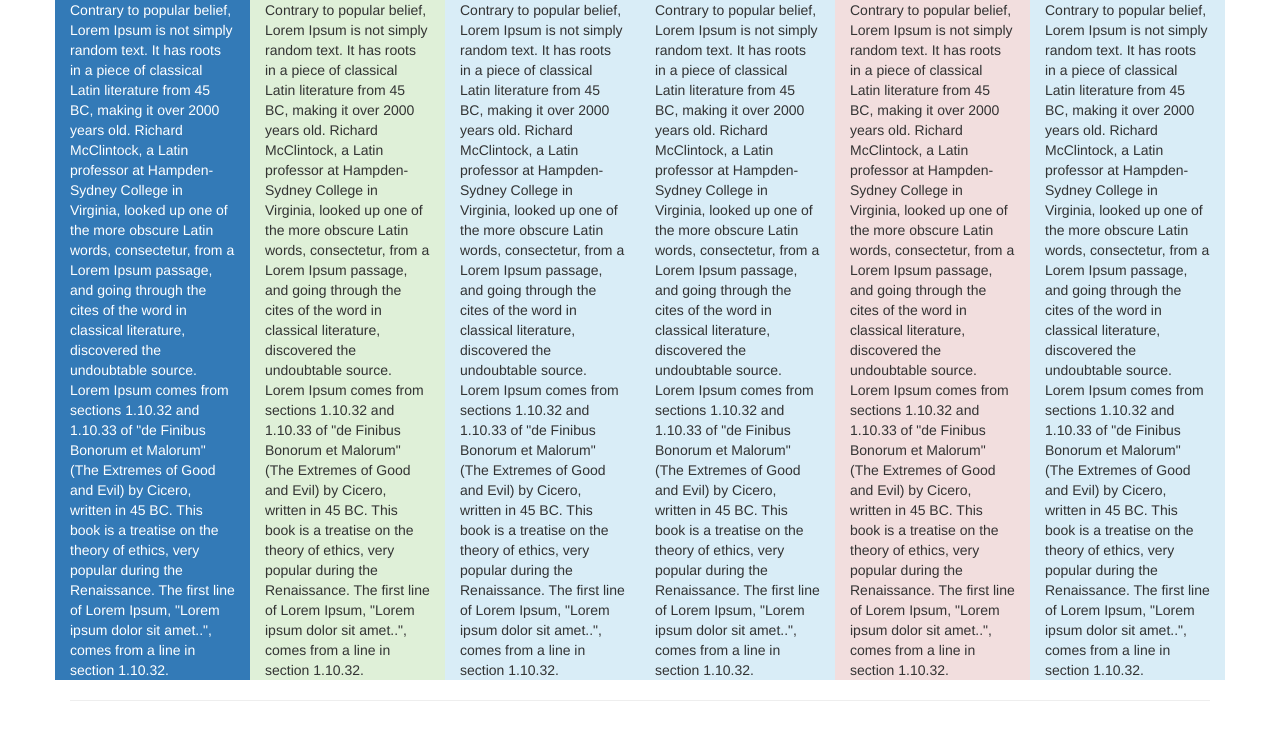
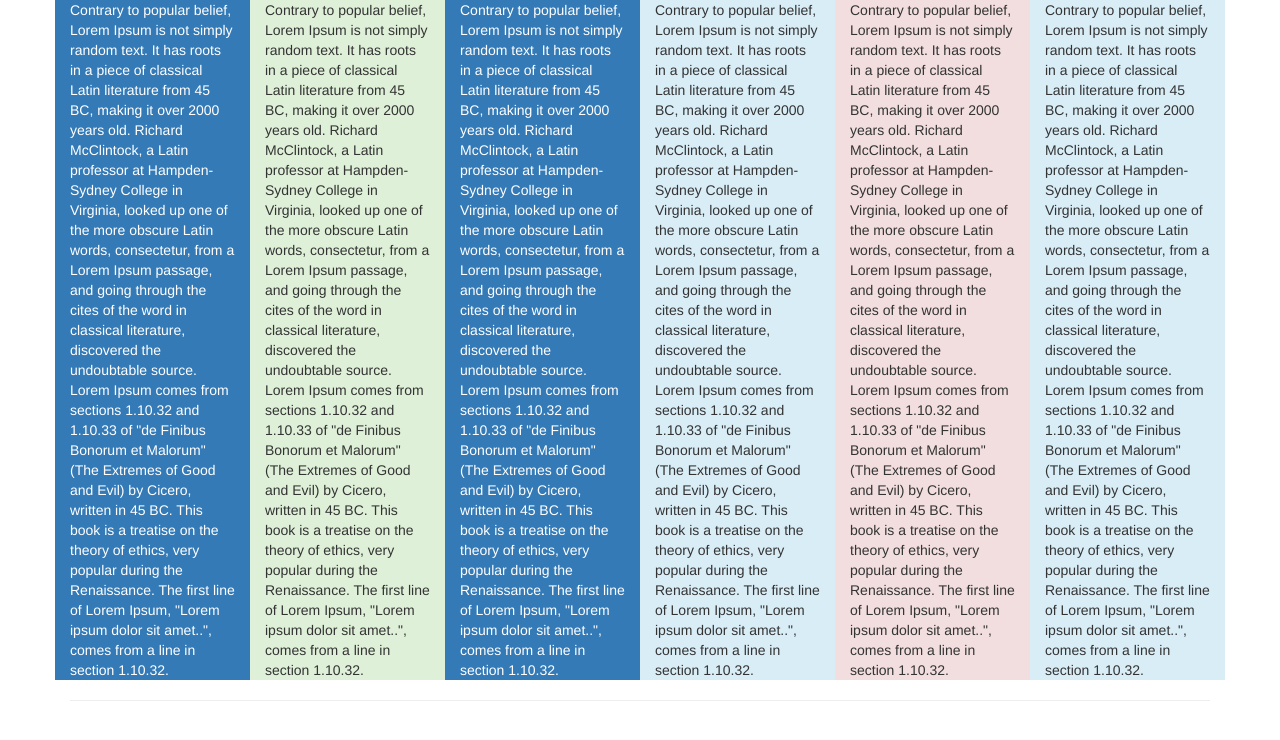
Before and after one commit to bevans21/bevans21.github.io, a plain HTML site: page other projects/index.html in a window 1280 px wide. Drawn offline with nearby package versions, Linux system fonts and the light colour scheme.

Commit message:
colour change

```diff
--- a/other projects/index.html
+++ b/other projects/index.html
@@ -19,7 +19,7 @@ Contrary to popular belief, Lorem Ipsum is not simply random text. It has roots
             Contrary to popular belief, Lorem Ipsum is not simply random text. It has roots in a piece of classical Latin literature from 45 BC, making it over 2000 years old. Richard McClintock, a Latin professor at Hampden-Sydney College in Virginia, looked up one of the more obscure Latin words, consectetur, from a Lorem Ipsum passage, and going through the cites of the word in classical literature, discovered the undoubtable source. Lorem Ipsum comes from sections 1.10.32 and 1.10.33 of "de Finibus Bonorum et Malorum" (The Extremes of Good and Evil) by Cicero, written in 45 BC. This book is a treatise on the theory of ethics, very popular during the Renaissance. The first line of Lorem Ipsum, "Lorem ipsum dolor sit amet..", comes from a line in section 1.10.32.
         </div>
         <div class="clearfix visible-sm-block"></div>
-        <div class="col-sm-6 col-md-4 col-lg-2 bg-info">
+        <div class="col-sm-6 col-md-4 col-lg-2 bg-primary">
             Contrary to popular belief, Lorem Ipsum is not simply random text. It has roots in a piece of classical Latin literature from 45 BC, making it over 2000 years old. Richard McClintock, a Latin professor at Hampden-Sydney College in Virginia, looked up one of the more obscure Latin words, consectetur, from a Lorem Ipsum passage, and going through the cites of the word in classical literature, discovered the undoubtable source. Lorem Ipsum comes from sections 1.10.32 and 1.10.33 of "de Finibus Bonorum et Malorum" (The Extremes of Good and Evil) by Cicero, written in 45 BC. This book is a treatise on the theory of ethics, very popular during the Renaissance. The first line of Lorem Ipsum, "Lorem ipsum dolor sit amet..", comes from a line in section 1.10.32.
         </div>
         <div class="clearfix visible-md-block"></div>
```
